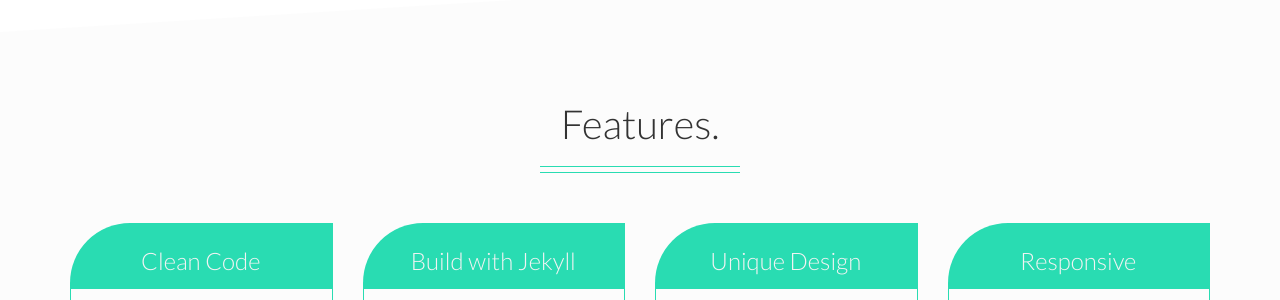
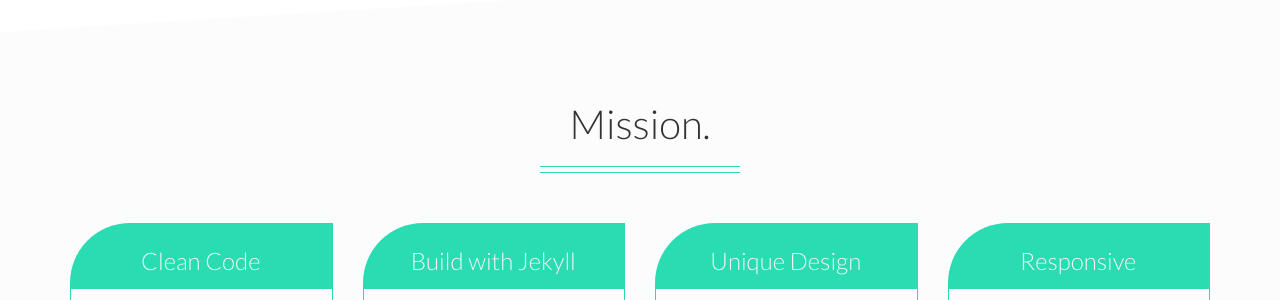
Before and after one commit to DataAutomatica/DataAutomaticaWebsite, a Jekyll site: the page automatica/index.html, which Jekyll copies as it is, in a window 1280 px wide and 900 px high, scrolled down 708 px. Shown: the part 160-460 px from the top of the window. Built offline with Jekyll 4.4.1, drawn with Linux system fonts in a browser that asks for light colours; nearby versions of some CDN libraries.

Commit message:
Mission template

```diff
--- a/automatica/index.html
+++ b/automatica/index.html
@@ -141,7 +141,7 @@
 		<div class="container padding-top-50 padding-bottom-50">
 			<div class="row">
 				<div class="col-lg-12">
-					<h1 class="text-center">Features.</h1>
+					<h1 class="text-center">Mission.</h1>
 					<hr class="margin-bottom-50">
 
 					<!-- Features -->
@@ -333,6 +333,7 @@
 
 		<img class="bottom-diagonal hidden-xs hidden-sm" src="media/img/bottom-diagonal.png" alt="">
 	</section>
+
 		<!-- End Features -->
 
 		<!-- Home Blockquote -->
--- a/source/_includes/features.html
+++ b/source/_includes/features.html
@@ -4,7 +4,7 @@
 		<div class="container padding-top-50 padding-bottom-50">
 			<div class="row">
 				<div class="col-lg-12">
-					<h1 class="text-center">Features.</h1>
+					<h1 class="text-center">Mission.</h1>
 					<hr class="margin-bottom-50">
 
 					<!-- Features -->
```
